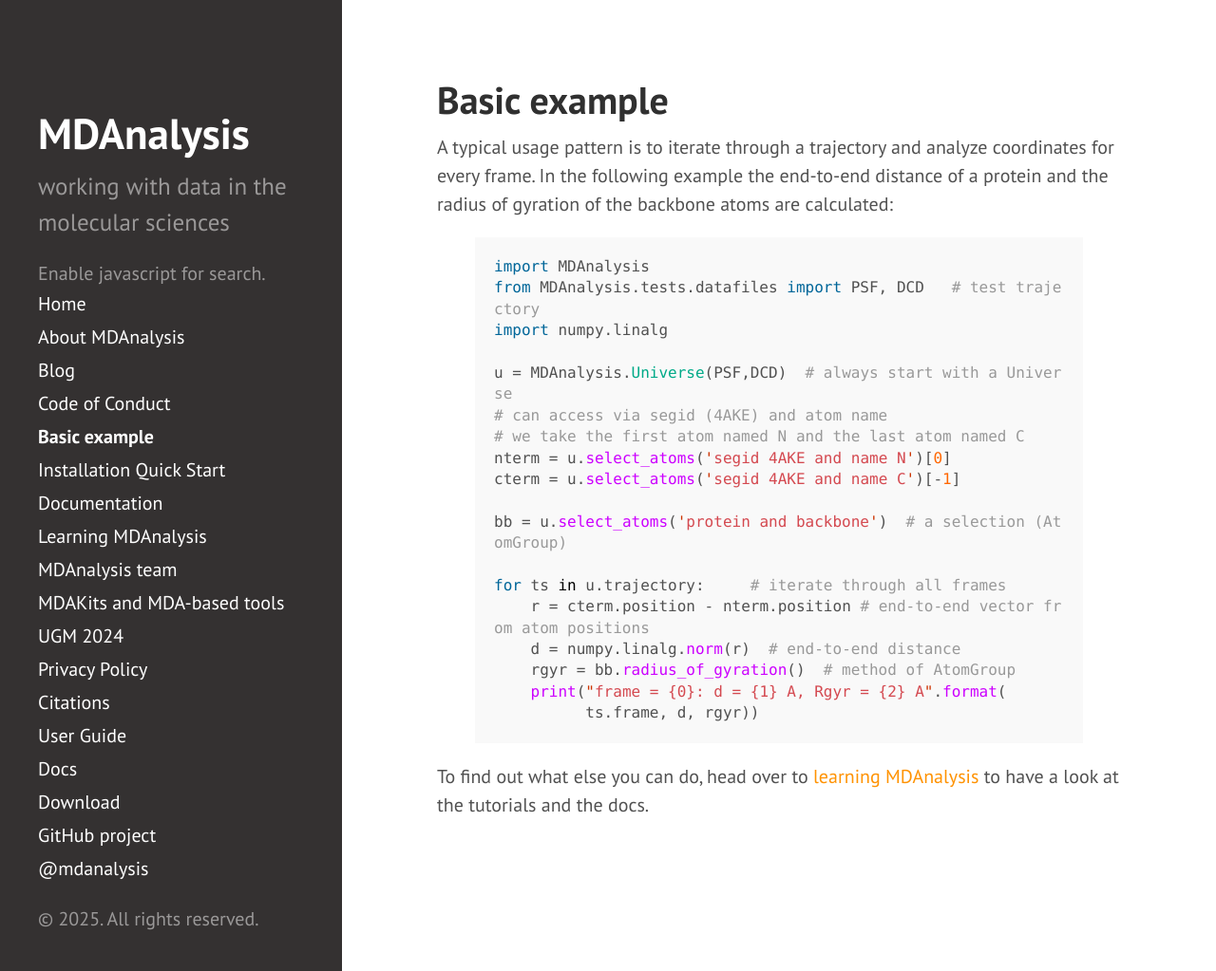
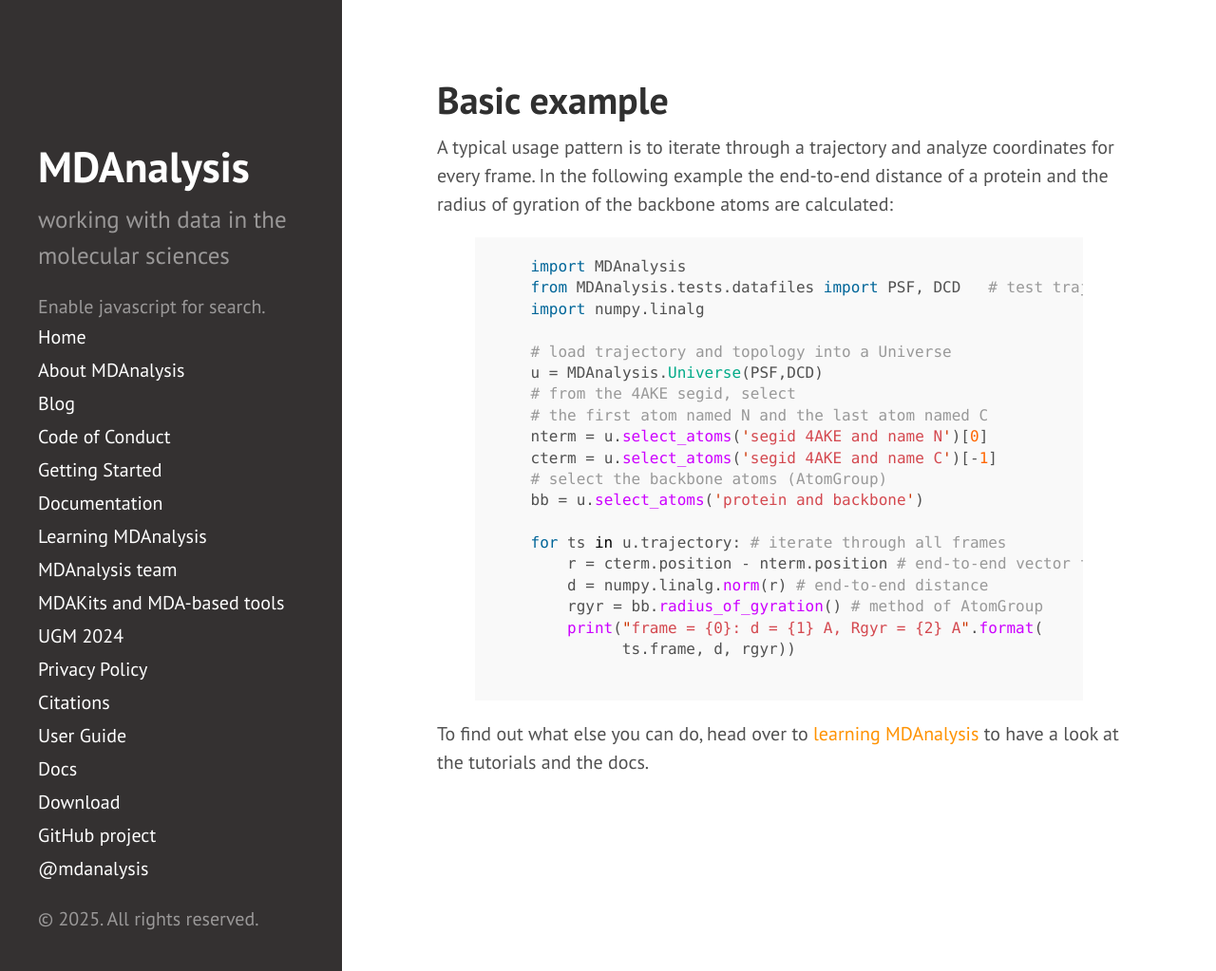
Before and after one commit to MDAnalysis/MDAnalysis.github.io, a Jekyll site: the page built from pages/basic_example.md, in a window 1280 px wide and 1023 px high. Shown: the whole window at 95% size. Built offline with Jekyll 4.4.1, drawn with Linux system fonts in a browser that asks for light colours; comment, search, counter and statistics services are not loaded.

Commit message:
Sdg23 add getting started page md (#443)
* FIX broken links

* add mamba instructions and refine installation quick start

* add mamba instructions and refine installation quick start

* address PR review comments

* Add 'Getting Started' page with installation, basic example, and
learning resources

* Update basic_example.md

slight changes to improve readability of the code example comments for new users

* address PR review comments

* Address PR review comments

* address PR review comments and restyle code block

* restyle code block in basic example page

---------

Co-authored-by: Micaela Matta <31009265+micaela-matta@users.noreply.github.com>

```diff
--- a/pages/basic_example.md
+++ b/pages/basic_example.md
@@ -9,26 +8,29 @@ coordinates for every frame. In the following example the end-to-end
 distance of a protein and the radius of gyration of the backbone atoms
 are calculated:
 
-{% highlight python %}
-import MDAnalysis
-from MDAnalysis.tests.datafiles import PSF, DCD   # test trajectory
-import numpy.linalg
+<div class="wide-code">
+    {% highlight python %}
+    import MDAnalysis
+    from MDAnalysis.tests.datafiles import PSF, DCD   # test trajectory
+    import numpy.linalg
 
-u = MDAnalysis.Universe(PSF,DCD)  # always start with a Universe
-# can access via segid (4AKE) and atom name
-# we take the first atom named N and the last atom named C
-nterm = u.select_atoms('segid 4AKE and name N')[0]
-cterm = u.select_atoms('segid 4AKE and name C')[-1]
+    # load trajectory and topology into a Universe
+    u = MDAnalysis.Universe(PSF,DCD)
+    # from the 4AKE segid, select
+    # the first atom named N and the last atom named C
+    nterm = u.select_atoms('segid 4AKE and name N')[0]
+    cterm = u.select_atoms('segid 4AKE and name C')[-1]
+    # select the backbone atoms (AtomGroup)
+    bb = u.select_atoms('protein and backbone')
 
-bb = u.select_atoms('protein and backbone')  # a selection (AtomGroup)
-
-for ts in u.trajectory:     # iterate through all frames
-    r = cterm.position - nterm.position # end-to-end vector from atom positions
-    d = numpy.linalg.norm(r)  # end-to-end distance
-    rgyr = bb.radius_of_gyration()  # method of AtomGroup
-    print("frame = {0}: d = {1} A, Rgyr = {2} A".format(
-          ts.frame, d, rgyr))
-{% endhighlight %}
+    for ts in u.trajectory: # iterate through all frames
+        r = cterm.position - nterm.position # end-to-end vector from atom positions
+        d = numpy.linalg.norm(r) # end-to-end distance
+        rgyr = bb.radius_of_gyration() # method of AtomGroup
+        print("frame = {0}: d = {1} A, Rgyr = {2} A".format(
+              ts.frame, d, rgyr))
+    {% endhighlight %}
+</div>
 
 To find out what else you can do, head over to [learning
 MDAnalysis]({{ site.baseurl }}/pages/learning_MDAnalysis) to have a look
--- a/public/css/local.css
+++ b/public/css/local.css
@@ -44,3 +44,11 @@ but our YouTube videos seem to be natively widescreen.
   height: 100%;
   position: absolute;
 }
+
+.wide-code pre {
+  white-space: pre;
+  overflow-x: auto;
+  display: block;
+  max-width: 100%;
+  width: 100%;
+}
```
Also changed, not shown: other parts of pages/basic_example.md (+1 -2 lines), pages/getting_started.md (added, +52 -0 lines), pages/installation_quick_start.md (+1 -2 lines).
